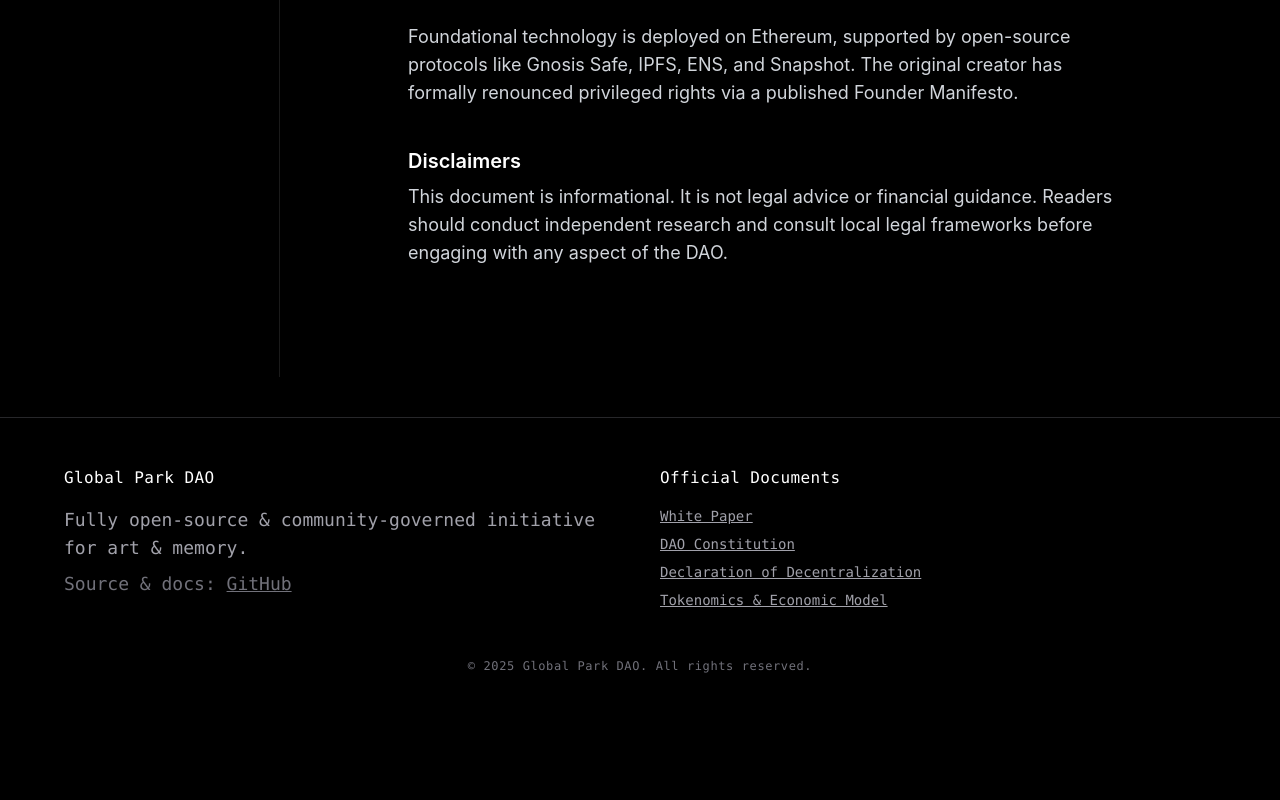
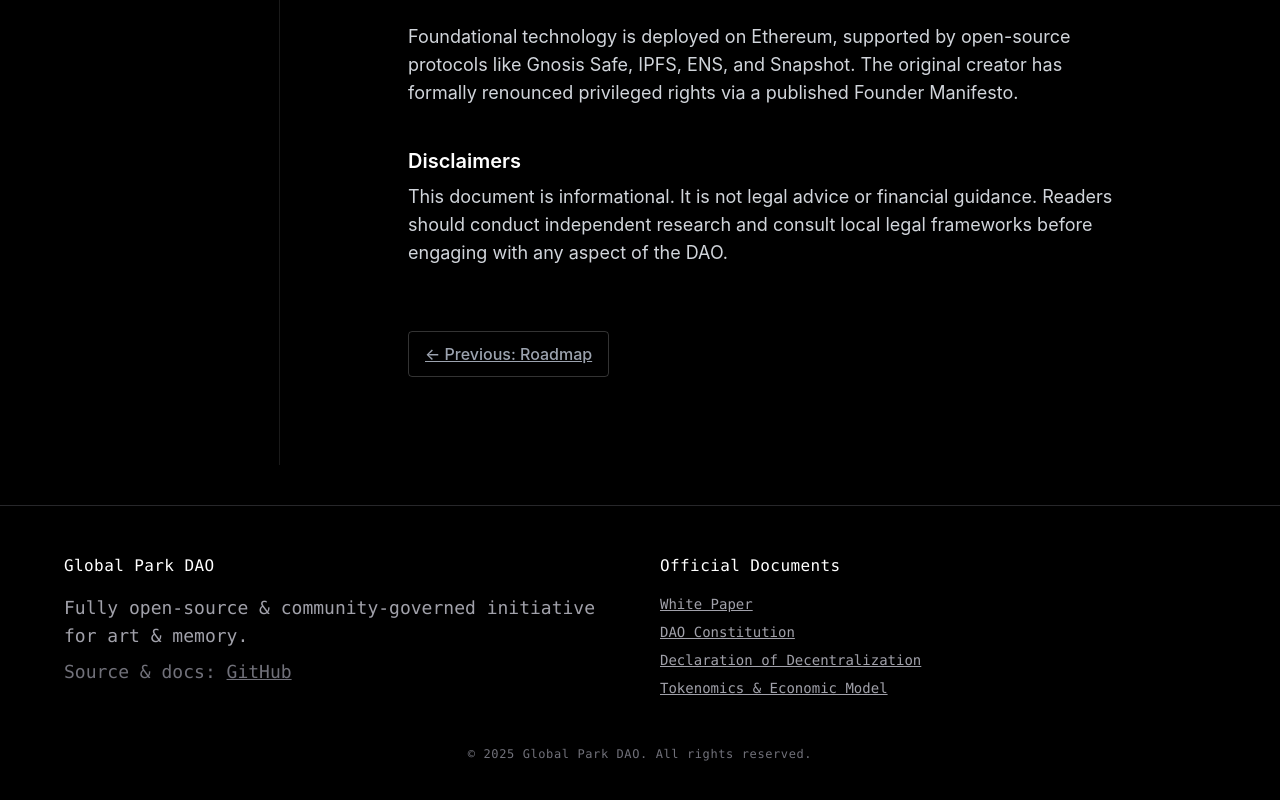
Before and after one commit to GPARKPRO/globalpark-site, a Next.js app: page /docs/white-paper/legal in a window 1280 px wide. Shown: the part 1284-2084 px from the top of the page. Before the commit the page ends 2006 px from the top, so only its background shows below. Built offline with nearby package versions, Linux system fonts and the light colour scheme.

Commit message:
Update page.tsx

```diff
--- a/app/docs/white-paper/legal/page.tsx
+++ b/app/docs/white-paper/legal/page.tsx
@@ -1,4 +1,5 @@
 import { Metadata } from 'next';
+import Link from 'next/link';
 
 export const metadata: Metadata = {
   title: 'Legal & Compliance | GlobalPark',
@@ -66,6 +67,14 @@ export default function LegalPage() {
         This document is informational. It is not legal advice or financial guidance. Readers should conduct independent research
         and consult local legal frameworks before engaging with any aspect of the DAO.
       </p>
+      <div className="mt-16 flex justify-start">
+  <Link
+    href="/docs/white-paper/roadmap"
+    className="text-gray-400 hover:text-white border border-white/20 px-4 py-2 rounded"
+  >
+    ← Previous: Roadmap
+  </Link>
+</div>
     </main>
   );
 }
```
